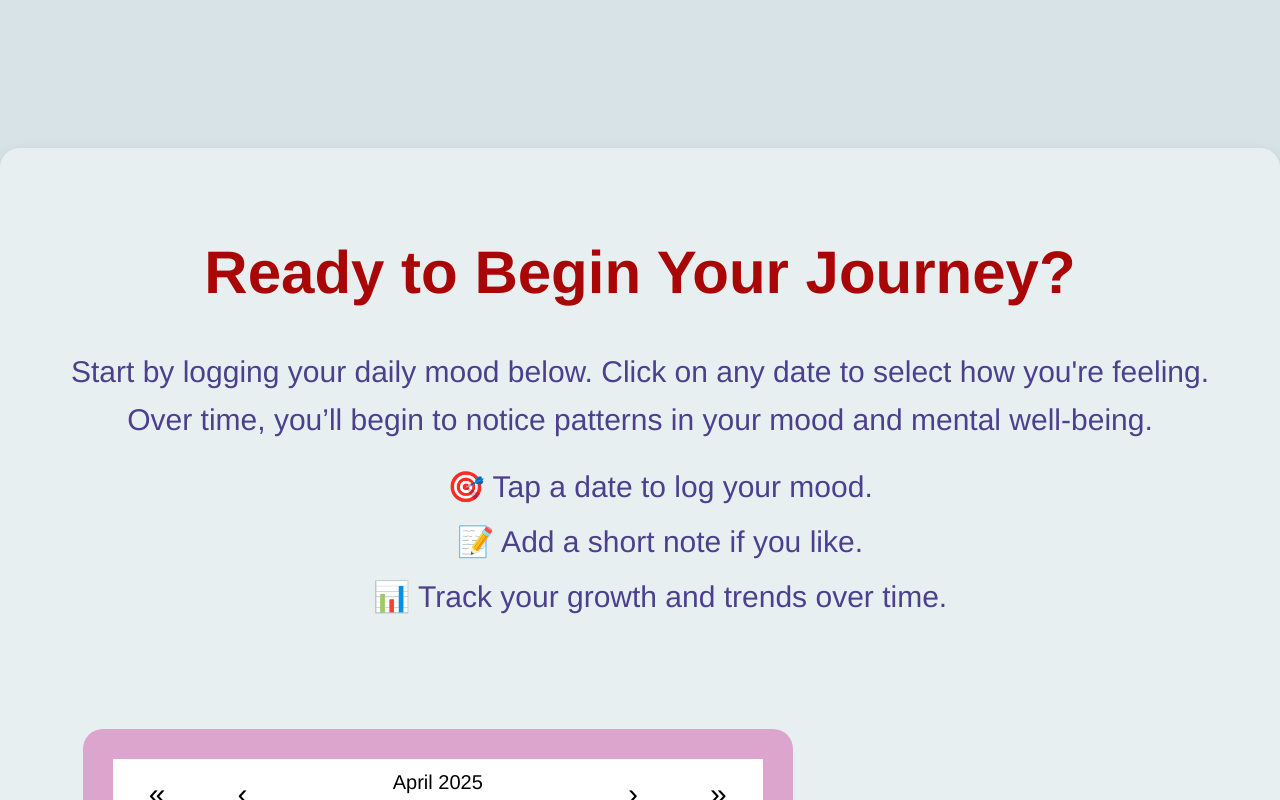
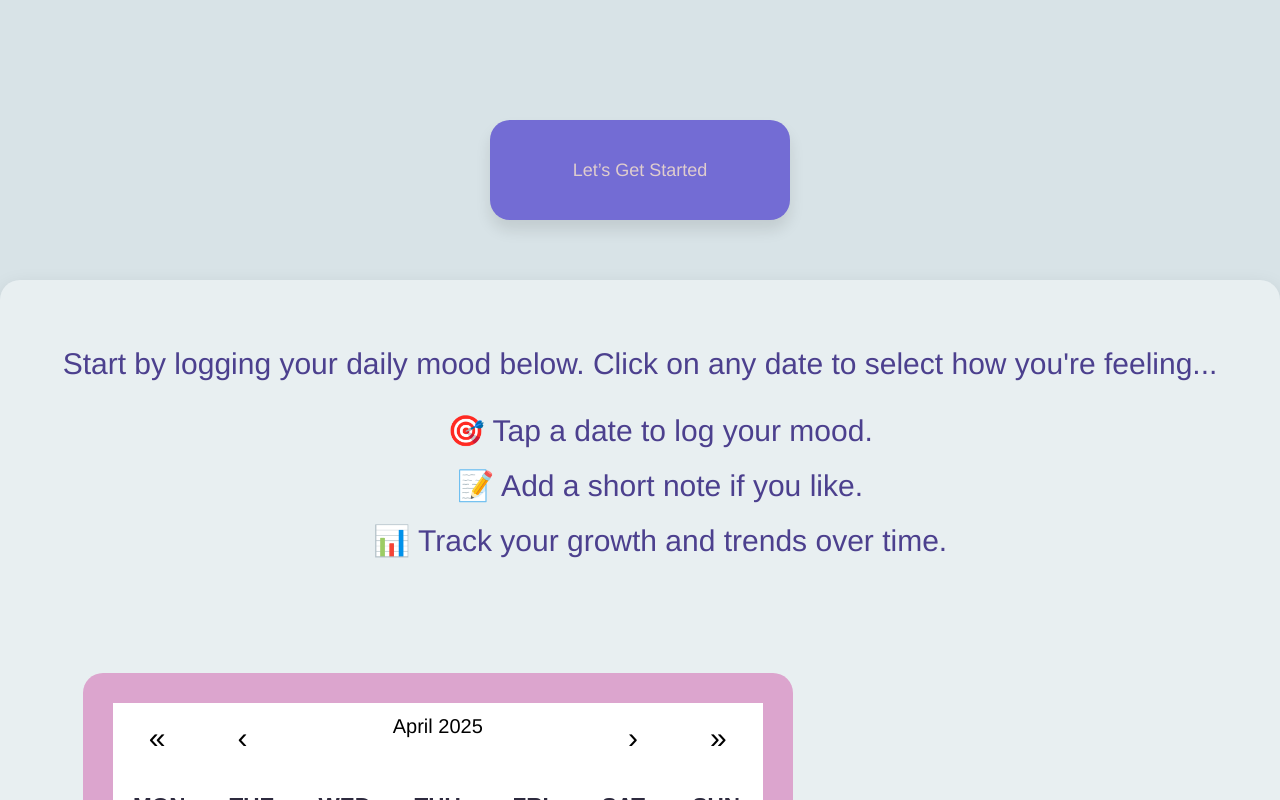
Before and after one commit to Pratiti-paul/Neurofix_final, a React (Vite) app: page / in a window 1280 px wide. Shown: the part 1560-2360 px from the top of the page. Built offline with nearby package versions, Linux system fonts and the light colour scheme.

Commit message:
added the scroll down start button

```diff
--- a/package.json
+++ b/package.json
@@ -12,6 +12,7 @@
   "dependencies": {
     "@lottiefiles/react-lottie-player": "^3.6.0",
     "font-awesome": "^4.7.0",
+    "framer-motion": "^12.9.4",
     "gsap": "^3.12.7",
     "lottie-react": "^2.4.1",
     "react": "^19.0.0",
--- /dev/null
+++ b/src/components/StartButton/StartButton.css
@@ -0,0 +1,26 @@
+
+
+   start-button-wrapper {
+    padding-top: 60px;
+    padding-bottom: 40px;
+   }
+
+
+  .start-button {
+    padding: 30px;
+    background-color: #736cd4;
+    color: rgb(223, 205, 205);
+    font-size: 1.125rem;
+    border: none;
+    border-radius: 20px;
+    font-family: 'Franklin Gothic Medium';
+    box-shadow: 0 10px 15px rgba(0, 0, 0, 0.1);
+    cursor: pointer;
+    transition: background-color 0.3s ease;
+    text-align: center;
+    width: 300px;
+    height: 100px;
+  }
+  .start-button:hover {
+    background-color: #6c5ce7;
+  }
--- /dev/null
+++ b/src/components/StartButton/StartButton.jsx
@@ -0,0 +1,46 @@
+import { motion } from "framer-motion";
+import "./StartButton.css";
+
+export default function StartButton({ scrollToTarget }) {
+  return (
+    <motion.button
+      whileHover={{ scale: 1.1 }}
+      whileTap={{ scale: 0.95 }}
+      initial={{ opacity: 0, y: 20 }}
+      animate={{ opacity: 1, y: 0 }}
+      transition={{ duration: 0.6, ease: "easeOut" }}
+      className="start-button"
+      onClick={scrollToTarget}
+    >
+      Let’s Get Started
+    </motion.button>
+  );
+}
+
+
+// import React from "react";
+// import { motion } from "framer-motion";
+// import { FaArrowDown } from "react-icons/fa"; // arrow icon
+// import "./StartButton.css";
+
+// export default function StartButton({ scrollToTarget }) {
+//   return (
+//     <div className="start-button-wrapper" onClick={scrollToTarget}>
+//       <motion.div
+//         className="start-text"
+//         initial={{ opacity: 0, y: 20 }}
+//         animate={{ opacity: 1, y: 0 }}
+//         transition={{ duration: 0.8, ease: "easeOut" }}
+//       >
+//         Let’s Get Started
+//       </motion.div>
+//       <motion.div
+//         className="start-arrow"
+//         animate={{ y: [0, 8, 0] }}
+//         transition={{ repeat: Infinity, duration: 1.2 }}
+//       >
+//         <FaArrowDown size={24} />
+//       </motion.div>
+//     </div>
+//   );
+// }
--- a/src/components/home/home.jsx
+++ b/src/components/home/home.jsx
@@ -1,24 +1,27 @@
-import React from 'react';
+import React, { useRef } from 'react';
 import './home.css';
 import MoodCalendar from "../moodcalendar/moodcalendar";
 import QuoteGenerator from "../QuoteGenerator/QuoteGenerator";
 import { Player } from '@lottiefiles/react-lottie-player';
 import animation from "../../assets/animation.json";
-
-
-
-// const handleAnimationComplete = () => {
-//   console.log('Animation completed!');
-// };
+import StartButton from "../startbutton/startbutton";
 
 function Home() {
+  const scrollRef = useRef(null);
+
+  const handleScroll = () => {
+    scrollRef.current?.scrollIntoView({ behavior: "smooth" });
+  };
 
   return (
     <div className="home-page">
       <div className="home-container">
         <div className="text-section">
-        <h1 className='maintag'>Welcome to NeuroFix</h1>
-          <p className='subtitletag'>Your space to reflect, relax, and grow — with mood tracking, journaling, and self-care tools</p>
+          <h1 className='maintag'>Welcome to NeuroFix</h1>
+          <p className='subtitletag'>
+            Your space to reflect, relax, and grow — with mood tracking, journaling, and self-care tools
+          </p>
+
           <div className="calm-animation">
             <Player
               autoplay
@@ -27,49 +30,39 @@ function Home() {
               className="calm-player"
             />
           </div>
+
+          <div className="start-button-wrapper">
+            <StartButton scrollToTarget={handleScroll} />
+          </div>
         </div>
-        <div className="tracker-intro">
-          <h2 className="tracker-heading">Ready to Begin Your Journey?</h2>
+
+        {/* ✅ Scrolls here when button clicked */}
+        <div ref={scrollRef} className="tracker-intro">
           <p className="tracker-text">
-            Start by logging your daily mood below. Click on any date to select how you're feeling. Over time, you’ll begin to notice patterns in your mood and mental well-being.
+            Start by logging your daily mood below. Click on any date to select how you're feeling...
           </p>
           <ul className="tracker-tips">
             <li>🎯 Tap a date to log your mood.</li>
             <li>📝 Add a short note if you like.</li>
             <li>📊 Track your growth and trends over time.</li>
           </ul>
+
           <div className="calendar-section">
-          <MoodCalendar />
-          <div className="legend">
-            <div className="legend-item">
-                <div className="legend-box happy"></div> Happy
-              </div>
-              <div className="legend-item">
-                <div className="legend-box sad"></div> Sad
-              </div>
-              <div className="legend-item">
-                <div className="legend-box anxious"></div> Anxious
-              </div>
-              <div className="legend-item">
-                <div className="legend-box neutral"></div> Neutral
-              </div>
+            <MoodCalendar />
+            <div className="legend">
+              <div className="legend-item"><div className="legend-box happy"></div> Happy</div>
+              <div className="legend-item"><div className="legend-box sad"></div> Sad</div>
+              <div className="legend-item"><div className="legend-box anxious"></div> Anxious</div>
+              <div className="legend-item"><div className="legend-box neutral"></div> Neutral</div>
             </div>
+          </div>
         </div>
-        </div>
-        {/* <div className="calendar-section">
-          <MoodCalendar />
-        </div> */}
-        {/* <div className="quote-generator">
-            <QuoteGenerator />
-        </div> */}
+
         <div className="quote-generator-section">
           <h2 className="quote-heading">Feeling stuck?</h2>
           <h2 className="quote-subheading">Get inspired with a random quote!</h2>
           <QuoteGenerator />
         </div>
-
-
-
       </div>
     </div>
   );
```
Also changed, not shown: 1 other file (tests, documents, lock files or other folders).
